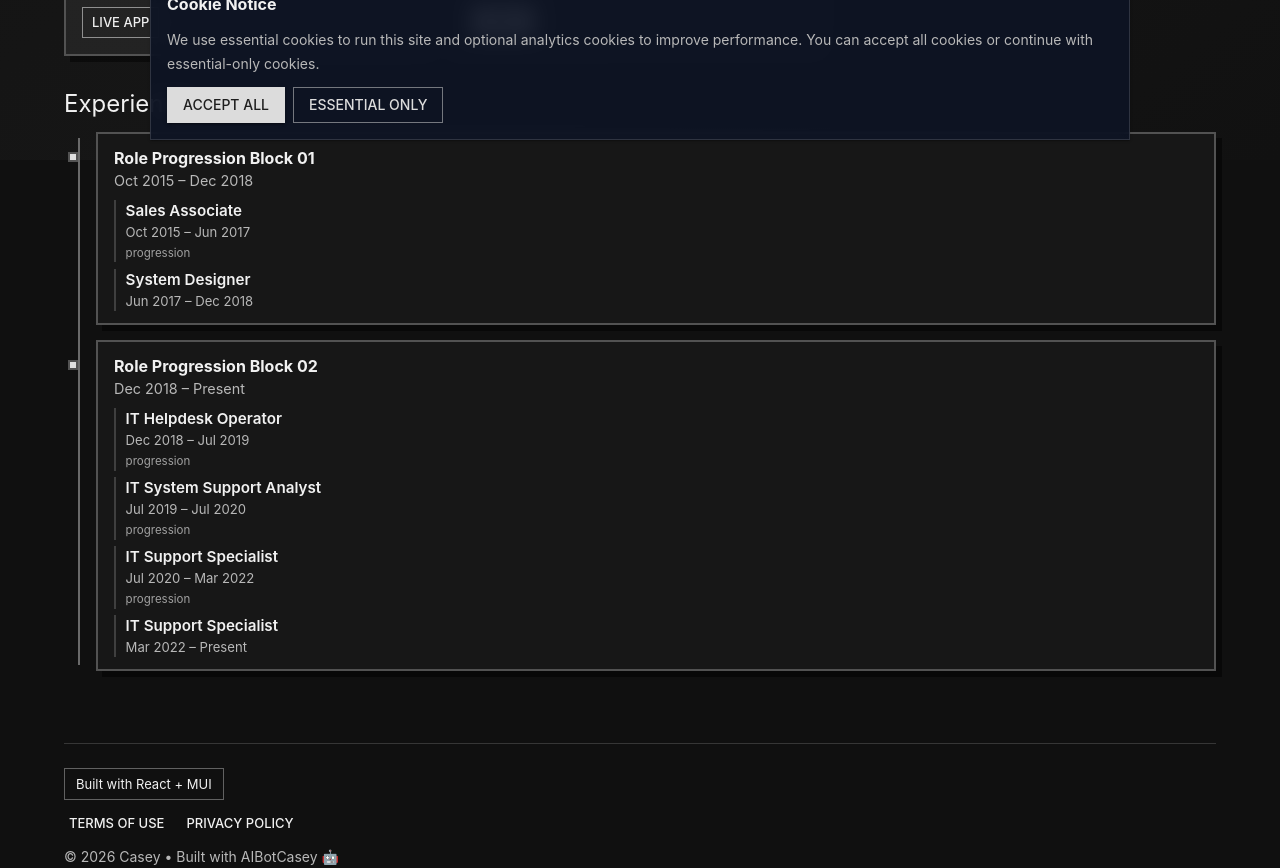
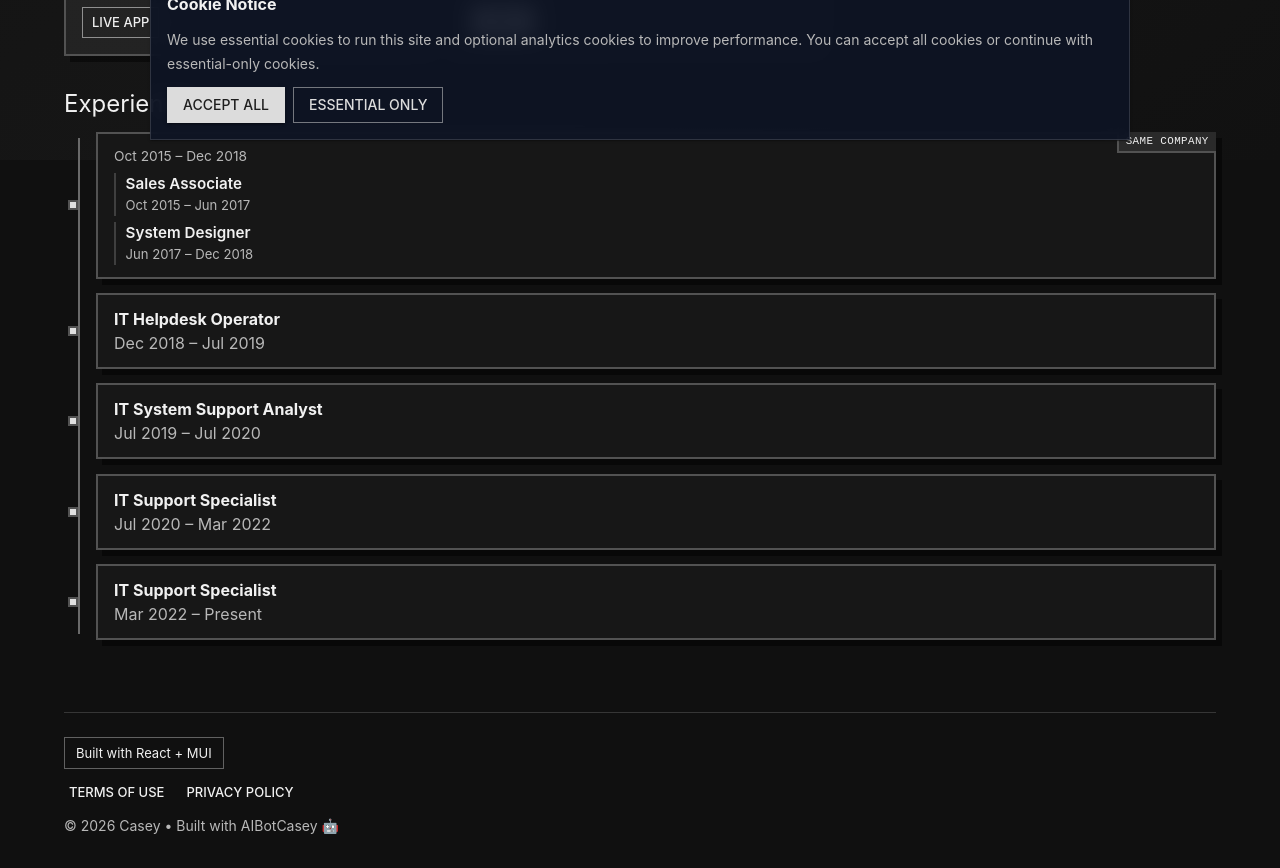
Before and after one commit to AIBotCasey/casey-pages, a React (Vite) app: page / in a window 1280 px wide. Shown: the part 640-1508 px from the top of the page. Built offline with nearby package versions, Linux system fonts and the light colour scheme.

Commit message:
Experience timeline: restore prior layout and merge early roles into one same-company block

```diff
--- a/src/pages/HomePage.jsx
+++ b/src/pages/HomePage.jsx
@@ -12,25 +12,20 @@ import { useEffect } from 'react'
 import { projects } from '../data/projects'
 import { setPageSeo, SITE_URL } from '../utils/seo'
 
-const experienceBlocks = [
+const timelineEntries = [
   {
-    label: 'Role Progression Block 01',
+    type: 'group',
+    label: 'Same company',
     period: 'Oct 2015 – Dec 2018',
     roles: [
       { title: 'Sales Associate', period: 'Oct 2015 – Jun 2017' },
       { title: 'System Designer', period: 'Jun 2017 – Dec 2018' },
     ],
   },
-  {
-    label: 'Role Progression Block 02',
-    period: 'Dec 2018 – Present',
-    roles: [
-      { title: 'IT Helpdesk Operator', period: 'Dec 2018 – Jul 2019' },
-      { title: 'IT System Support Analyst', period: 'Jul 2019 – Jul 2020' },
-      { title: 'IT Support Specialist', period: 'Jul 2020 – Mar 2022' },
-      { title: 'IT Support Specialist', period: 'Mar 2022 – Present' },
-    ],
-  },
+  { type: 'single', title: 'IT Helpdesk Operator', period: 'Dec 2018 – Jul 2019' },
+  { type: 'single', title: 'IT System Support Analyst', period: 'Jul 2019 – Jul 2020' },
+  { type: 'single', title: 'IT Support Specialist', period: 'Jul 2020 – Mar 2022' },
+  { type: 'single', title: 'IT Support Specialist', period: 'Mar 2022 – Present' },
 ]
 
 export default function HomePage() {
@@ -75,53 +70,17 @@ export default function HomePage() {
               <Typography color="text.secondary">IT Professional • Product Builder</Typography>
             </Box>
             <Stack direction="row" gap={1} flexWrap="wrap">
-              <Button
-                variant="outlined"
-                size="small"
-                href="mailto:support@aibotcasey.com"
-                sx={{ borderRadius: 0, borderColor: '#8f8f8f', color: '#efefef' }}
-              >
-                Email
-              </Button>
-              <Button
-                variant="outlined"
-                size="small"
-                href="https://github.com/AIBotCasey"
-                target="_blank"
-                rel="noreferrer"
-                sx={{ borderRadius: 0, borderColor: '#8f8f8f', color: '#efefef' }}
-              >
-                GitHub
-              </Button>
-              <Button
-                variant="outlined"
-                size="small"
-                href="https://www.linkedin.com/in/caseypurves/"
-                target="_blank"
-                rel="noreferrer"
-                sx={{ borderRadius: 0, borderColor: '#8f8f8f', color: '#efefef' }}
-              >
-                LinkedIn
-              </Button>
-              <Button
-                variant="outlined"
-                size="small"
-                href="https://www.youtube.com/@TechTutorialSpot"
-                target="_blank"
-                rel="noreferrer"
-                sx={{ borderRadius: 0, borderColor: '#8f8f8f', color: '#efefef' }}
-              >
-                YouTube
-              </Button>
+              <Button variant="outlined" size="small" href="mailto:support@aibotcasey.com" sx={{ borderRadius: 0, borderColor: '#8f8f8f', color: '#efefef' }}>Email</Button>
+              <Button variant="outlined" size="small" href="https://github.com/AIBotCasey" target="_blank" rel="noreferrer" sx={{ borderRadius: 0, borderColor: '#8f8f8f', color: '#efefef' }}>GitHub</Button>
+              <Button variant="outlined" size="small" href="https://www.linkedin.com/in/caseypurves/" target="_blank" rel="noreferrer" sx={{ borderRadius: 0, borderColor: '#8f8f8f', color: '#efefef' }}>LinkedIn</Button>
+              <Button variant="outlined" size="small" href="https://www.youtube.com/@TechTutorialSpot" target="_blank" rel="noreferrer" sx={{ borderRadius: 0, borderColor: '#8f8f8f', color: '#efefef' }}>YouTube</Button>
             </Stack>
           </Stack>
         </CardContent>
       </Card>
 
       <Box id="projects" sx={{ pt: 1 }}>
-        <Typography variant="h5" sx={{ mb: 1.5 }}>
-          Active Projects
-        </Typography>
+        <Typography variant="h5" sx={{ mb: 1.5 }}>Active Projects</Typography>
         <Box
           sx={{
             display: 'grid',
@@ -148,52 +107,20 @@ export default function HomePage() {
               }}
             >
               <CardContent sx={{ pb: 0 }}>
-                <Typography variant="h6" gutterBottom>
-                  {project.name}
-                </Typography>
-                <Typography color="text.secondary" sx={{ mb: 1.2, fontSize: '0.92rem' }}>
-                  {project.tagline}
-                </Typography>
-                <Typography color="text.secondary" sx={{ fontSize: '0.85rem' }}>
-                  {project.summary}
-                </Typography>
+                <Typography variant="h6" gutterBottom>{project.name}</Typography>
+                <Typography color="text.secondary" sx={{ mb: 1.2, fontSize: '0.92rem' }}>{project.tagline}</Typography>
+                <Typography color="text.secondary" sx={{ fontSize: '0.85rem' }}>{project.summary}</Typography>
               </CardContent>
               <CardActions sx={{ px: 2, pb: 2, gap: 1, flexWrap: 'wrap' }}>
                 {project.liveUrl ? (
                   project.liveUrl.startsWith('/') ? (
-                    <Button
-                      size="small"
-                      variant="outlined"
-                      component={RouterLink}
-                      to={project.liveUrl}
-                      sx={{ borderRadius: 0, borderColor: '#8f8f8f', color: '#efefef' }}
-                    >
-                      Open
-                    </Button>
+                    <Button size="small" variant="outlined" component={RouterLink} to={project.liveUrl} sx={{ borderRadius: 0, borderColor: '#8f8f8f', color: '#efefef' }}>Open</Button>
                   ) : (
-                    <Button
-                      size="small"
-                      variant="outlined"
-                      href={project.liveUrl}
-                      target="_blank"
-                      rel="noreferrer"
-                      sx={{ borderRadius: 0, borderColor: '#8f8f8f', color: '#efefef' }}
-                    >
-                      Live App
-                    </Button>
+                    <Button size="small" variant="outlined" href={project.liveUrl} target="_blank" rel="noreferrer" sx={{ borderRadius: 0, borderColor: '#8f8f8f', color: '#efefef' }}>Live App</Button>
                   )
                 ) : null}
                 {!project.hideRepo ? (
-                  <Button
-                    size="small"
-                    variant="contained"
-                    href={project.repoUrl}
-                    target="_blank"
-                    rel="noreferrer"
-                    sx={{ borderRadius: 0, border: '1px solid #8f8f8f', bgcolor: '#e5e5e5', color: '#121212', '&:hover': { bgcolor: '#d5d5d5' } }}
-                  >
-                    Repo
-                  </Button>
+                  <Button size="small" variant="contained" href={project.repoUrl} target="_blank" rel="noreferrer" sx={{ borderRadius: 0, border: '1px solid #8f8f8f', bgcolor: '#e5e5e5', color: '#121212', '&:hover': { bgcolor: '#d5d5d5' } }}>Repo</Button>
                 ) : null}
               </CardActions>
             </Card>
@@ -202,9 +129,7 @@ export default function HomePage() {
       </Box>
 
       <Box id="experience" sx={{ pt: 1 }}>
-        <Typography variant="h5" sx={{ mb: 1.5 }}>
-          Experience
-        </Typography>
+        <Typography variant="h5" sx={{ mb: 1.5 }}>Experience</Typography>
 
         <Box
           sx={{
@@ -222,9 +147,9 @@ export default function HomePage() {
           }}
         >
           <Stack spacing={1.8}>
-            {experienceBlocks.map((block) => (
+            {timelineEntries.map((entry, idx) => (
               <Box
-                key={block.label}
+                key={`entry-${idx}`}
                 sx={{
                   position: 'relative',
                   px: 2,
@@ -237,7 +162,8 @@ export default function HomePage() {
                     content: '""',
                     position: 'absolute',
                     left: { xs: -25, sm: -30 },
-                    top: 18,
+                    top: '50%',
+                    transform: 'translateY(-50%)',
                     width: 10,
                     height: 10,
                     bgcolor: '#e0e0e0',
@@ -246,27 +172,41 @@ export default function HomePage() {
                   },
                 }}
               >
-                <Typography sx={{ fontWeight: 700 }}>{block.label}</Typography>
-                <Typography color="text.secondary" sx={{ mb: 1.1, fontSize: '0.9rem' }}>
-                  {block.period}
-                </Typography>
-
-                <Stack spacing={0.8}>
-                  {block.roles.map((role, idx) => (
+                {entry.type === 'group' ? (
+                  <>
                     <Box
-                      key={`${block.label}-${role.title}-${role.period}`}
-                      sx={{ pl: 1.2, borderLeft: '2px solid #3f3f3f' }}
+                      sx={{
+                        position: 'absolute',
+                        right: -2,
+                        top: -2,
+                        px: 0.9,
+                        py: 0.2,
+                        fontSize: '0.68rem',
+                        bgcolor: '#2a2a2a',
+                        borderLeft: '2px solid #525252',
+                        borderBottom: '2px solid #525252',
+                        textTransform: 'uppercase',
+                        letterSpacing: 0.4,
+                      }}
                     >
-                      <Typography sx={{ fontWeight: 600, fontSize: '0.95rem' }}>{role.title}</Typography>
-                      <Typography color="text.secondary" sx={{ fontSize: '0.82rem' }}>{role.period}</Typography>
-                      {idx < block.roles.length - 1 ? (
-                        <Typography color="text.secondary" sx={{ fontSize: '0.72rem', mt: 0.35, opacity: 0.85 }}>
-                          progression
-                        </Typography>
-                      ) : null}
+                      {entry.label}
                     </Box>
-                  ))}
-                </Stack>
+                    <Typography color="text.secondary" sx={{ mb: 0.9, fontSize: '0.86rem' }}>{entry.period}</Typography>
+                    <Stack spacing={0.8}>
+                      {entry.roles.map((role) => (
+                        <Box key={`${role.title}-${role.period}`} sx={{ pl: 1.2, borderLeft: '2px solid #3f3f3f' }}>
+                          <Typography sx={{ fontWeight: 600, fontSize: '0.95rem' }}>{role.title}</Typography>
+                          <Typography color="text.secondary" sx={{ fontSize: '0.82rem' }}>{role.period}</Typography>
+                        </Box>
+                      ))}
+                    </Stack>
+                  </>
+                ) : (
+                  <>
+                    <Typography sx={{ fontWeight: 700 }}>{entry.title}</Typography>
+                    <Typography color="text.secondary">{entry.period}</Typography>
+                  </>
+                )}
               </Box>
             ))}
           </Stack>
```
